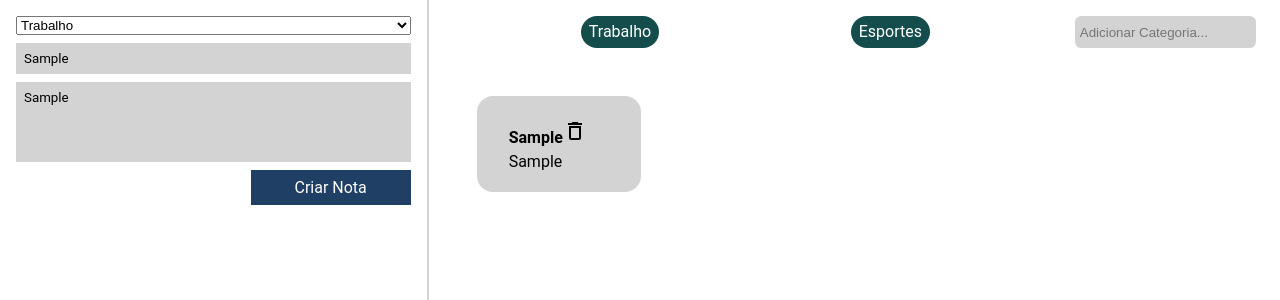
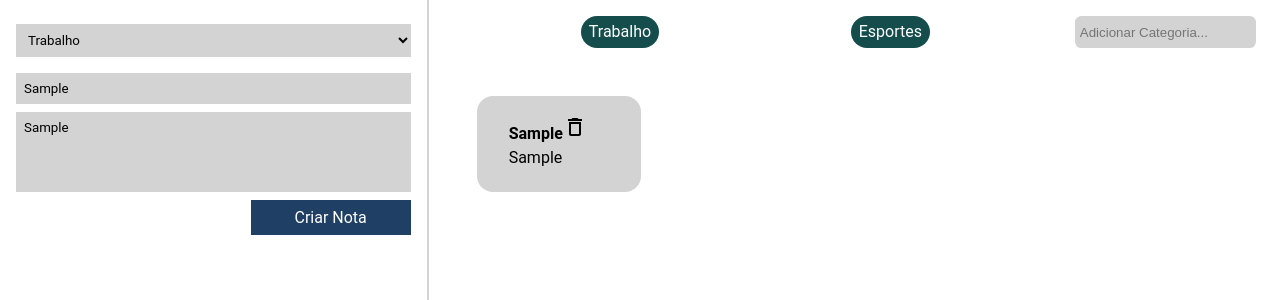
Before and after one commit to leobloise/formacao_react, a React (Create React App) app: page / in a window 1280 px wide. Both pictures are taken after typing "Sample", "Sample" into the empty fields and a click on the button "Criar Nota". Shown: the top 300 px of the page. Built offline with nearby package versions, Linux system fonts and the light colour scheme; the HTML template or start-up script is replaced by a standard one.

Commit message:
Adicionando categorias

```diff
--- a/src/App.jsx
+++ b/src/App.jsx
@@ -14,10 +14,11 @@ class App extends Component {
     }
   }
 
-  criarNota(titulo, texto) {
+  criarNota(titulo, texto, categoria) {
     const novaNota = {
       titulo: titulo,
-      texto: texto
+      texto: texto,
+      categoria: categoria
     }
     const novoEstado = {notas: [...this.state.notas, novaNota]}
     this.setState(novoEstado)
--- a/src/components/CardNota/CardNota.jsx
+++ b/src/components/CardNota/CardNota.jsx
@@ -21,6 +21,8 @@ export default class CardNota extends Component {
                         {this.props.texto}
                     </p>
 
+                <h4> {this.props.categoria} </h4>
+
             </section>
         );
     }
--- a/src/components/CardNota/estilo.css
+++ b/src/components/CardNota/estilo.css
@@ -7,3 +7,11 @@
     font-weight: bold;
     margin: 0 0 .5rem 0;
 }
+
+
+
+.card-nota h4 {
+    padding: .2rem;
+    font-weight: lighter;
+    font-size: .8rem;
+}
--- a/src/components/FormularioCadastro/FormularioCadastro.jsx
+++ b/src/components/FormularioCadastro/FormularioCadastro.jsx
@@ -7,6 +7,7 @@ class FormularioCadastro extends Component {
         super(props)
         this.titulo = "";
         this.texto = "";
+        this.categoria = "";
     }
 
     extractValueFromEvent(event) {
@@ -24,15 +25,21 @@ class FormularioCadastro extends Component {
         console.log(this.texto)
     }
 
+    handleMudancaSelect(event) {
+        event.stopPropagation();
+        this.categoria = event.target[event.target.selectedIndex].text
+        console.log(this.categoria);
+    }
+
     _criarNota(event) {
         event.preventDefault();
-        this.props.criarNota(this.titulo, this.texto)
+        this.props.criarNota(this.titulo, this.texto, this.categoria);
     }
 
     render() {
         return (
             <form className="formulario-cadastro" onSubmit={this._criarNota.bind(this)}>
-                <select className="formulario-cadastro__input">
+                <select onChange={this.handleMudancaSelect.bind(this)}>
                     {this.props.categorias.map((categoria, index) => {
                         return(
                             <option key={index}> {categoria} </option>
--- a/src/components/FormularioCadastro/estilo.css
+++ b/src/components/FormularioCadastro/estilo.css
@@ -5,14 +5,14 @@
     padding: 1rem;
 }
 
-.formulario-cadastro input, .formulario-cadastro button {
+.formulario-cadastro input, .formulario-cadastro button, .formulario-cadastro select {
     display: block;
     margin: .5rem 0;
     border: none;
     outline: none;
 }
 
-.formulario-cadastro input[type="text"], .formulario-cadastro textarea {
+.formulario-cadastro input[type="text"], .formulario-cadastro textarea , .formulario-cadastro select{
     background-color: lightgray;
     text-indent: .5rem;
     font-family: inherit;
--- a/src/components/ListaDeNotas/ListaDeNotas.jsx
+++ b/src/components/ListaDeNotas/ListaDeNotas.jsx
@@ -11,7 +11,7 @@ class ListaDeNotas extends Component {
                     this.props.notas.map(
                         (nota, index) => (
                                 <li className="lista-notas_item" key={index}>
-                                    <CardNota indice={index} titulo={nota.titulo} texto={nota.texto} apagarNota={this.props.apagarNota}></CardNota>
+                                    <CardNota indice={index} titulo={nota.titulo} texto={nota.texto} categoria={nota.categoria} apagarNota={this.props.apagarNota}></CardNota>
                                 </li>
                             )
                     )
```
